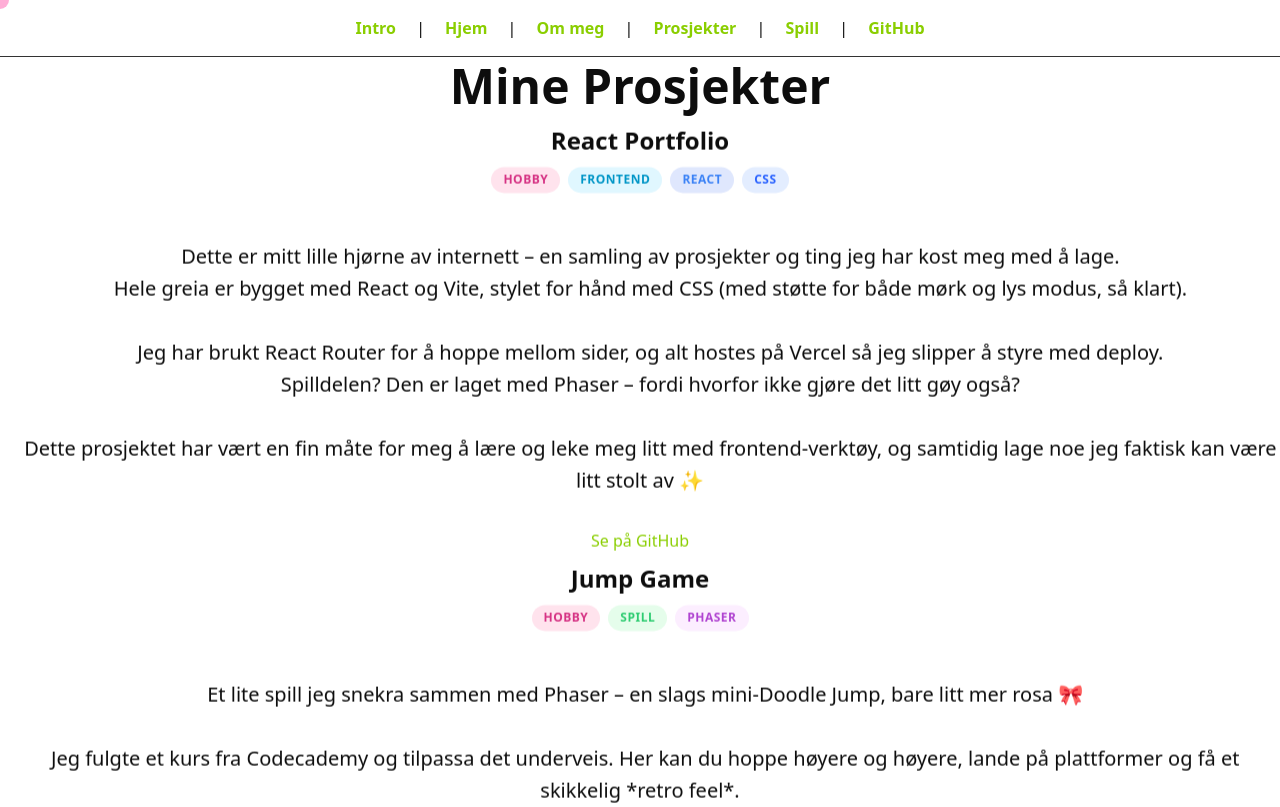
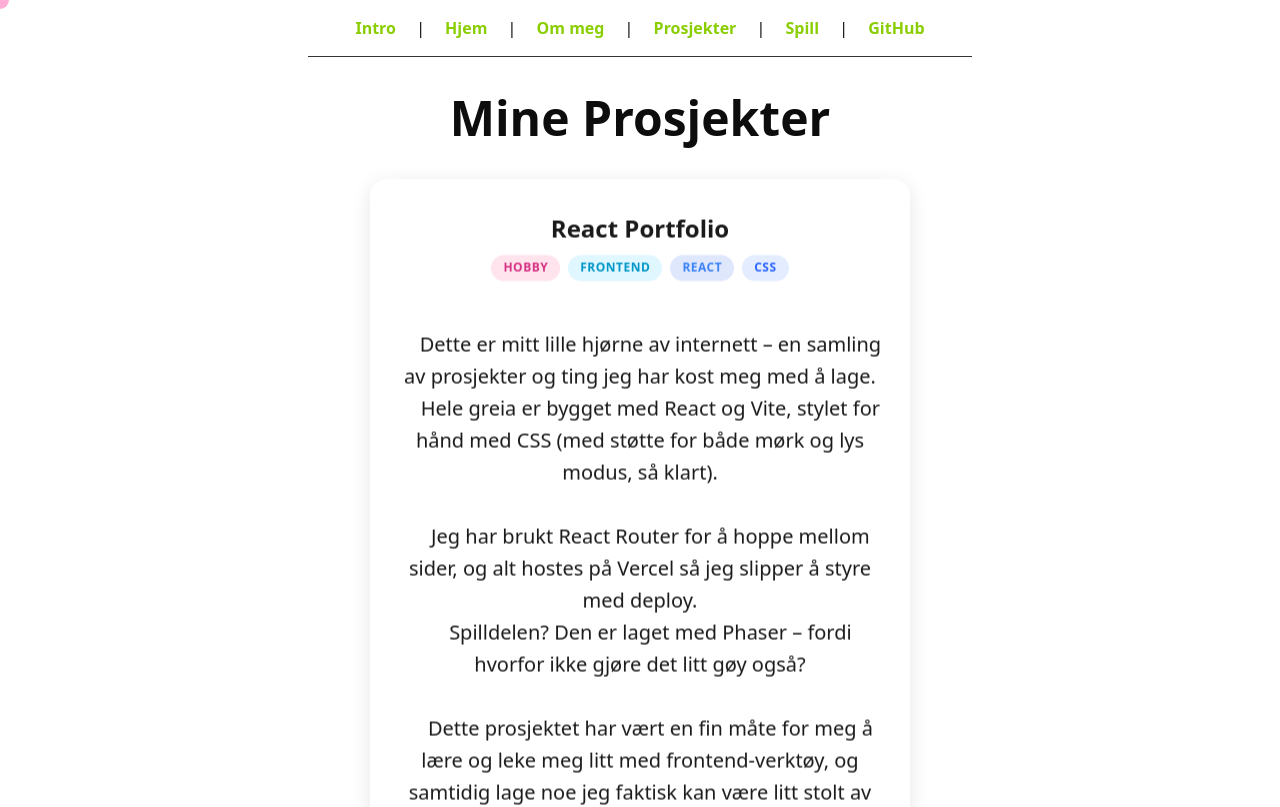
Before and after one commit to annikendit/my-portfolio, a React (Vite) app: page /projects in a window 1280 px wide. Shown: the top 807 px of the page. Built offline with nearby package versions, Linux system fonts and the light colour scheme.

Commit message:
adding more card feel to the Prosjekter site, and highlighting the github links as buttons

```diff
--- a/src/pages/Projects.css
+++ b/src/pages/Projects.css
@@ -4,11 +4,69 @@
   transform: translateY(40px);
   transition: opacity 0.6s ease, transform 0.6s ease;
   will-change: opacity, transform;
+  background-color: var(--card-bg, white);
+  padding: 1.5rem;
+  border-radius: 1rem;
+  box-shadow: 0 4px 20px rgba(0, 0, 0, 0.1);
+  transition: transform 0.3s ease, box-shadow 0.3s ease, background 0.3s ease;
+  color: var(--text-color, #1a1a1a);
+  max-width: 600px;
+  width: 90%;
 }
 
 .project-card.visible {
   opacity: 1;
   transform: translateY(0);
+}
+
+.project-card:hover {
+  transform: translateY(-6px) scale(1.02);
+  background: linear-gradient(135deg, var(--hover-start, #ffe0f0), var(--hover-end, #e0f7fa));
+  box-shadow: 0 8px 30px rgba(0, 0, 0, 0.15);
+  cursor: pointer;
+}
+
+/* Light mode */
+@media (prefers-color-scheme: light) {
+  :root {
+    --card-bg: white;
+    --text-color: #1a1a1a;
+    --hover-start: #ffe0f0;
+    --hover-end: #e0f7fa;
+    --github-bg: #6c5ce7;
+    --github-hover: #a29bfe;
+  }
+}
+
+/* Dark mode */
+@media (prefers-color-scheme: dark) {
+  :root {
+    --card-bg: #1e1e1e;
+    --text-color: #f5f5f5;
+    --hover-start: #3d2a45;
+    --hover-end: #2d3c4a;
+    --github-bg: #b388ff;
+    --github-hover: #d1b3ff;
+  }
+}
+
+.projects-page {
+  padding: 2rem;
+  display: flex;
+  flex-direction: column;
+  align-items: center;
+}
+
+.projects-page h1 {
+  margin-bottom: 2rem;
+}
+
+
+.project-list {
+  display: flex;
+  flex-direction: column;
+  align-items: center;
+  gap: 2rem;
 }
 
 .project-card p {
@@ -42,6 +100,25 @@
   white-space: nowrap;
   letter-spacing: 0.5px;
   text-transform: uppercase;
+}
+
+.github-link {
+  display: inline-block;
+  margin-top: 1rem;
+  padding: 0.6rem 1.2rem;
+  font-weight: bold;
+  border-radius: 999px;
+  background: var(--github-bg, #6c5ce7);
+  color: white;
+  text-decoration: none;
+  box-shadow: 0 4px 12px rgba(0, 0, 0, 0.2);
+  transition: background 0.3s ease, transform 0.2s ease;
+}
+
+.github-link:hover {
+  background: var(--github-hover, #a29bfe);
+  transform: scale(1.05);
+  text-decoration: none;
 }
 
 
```
